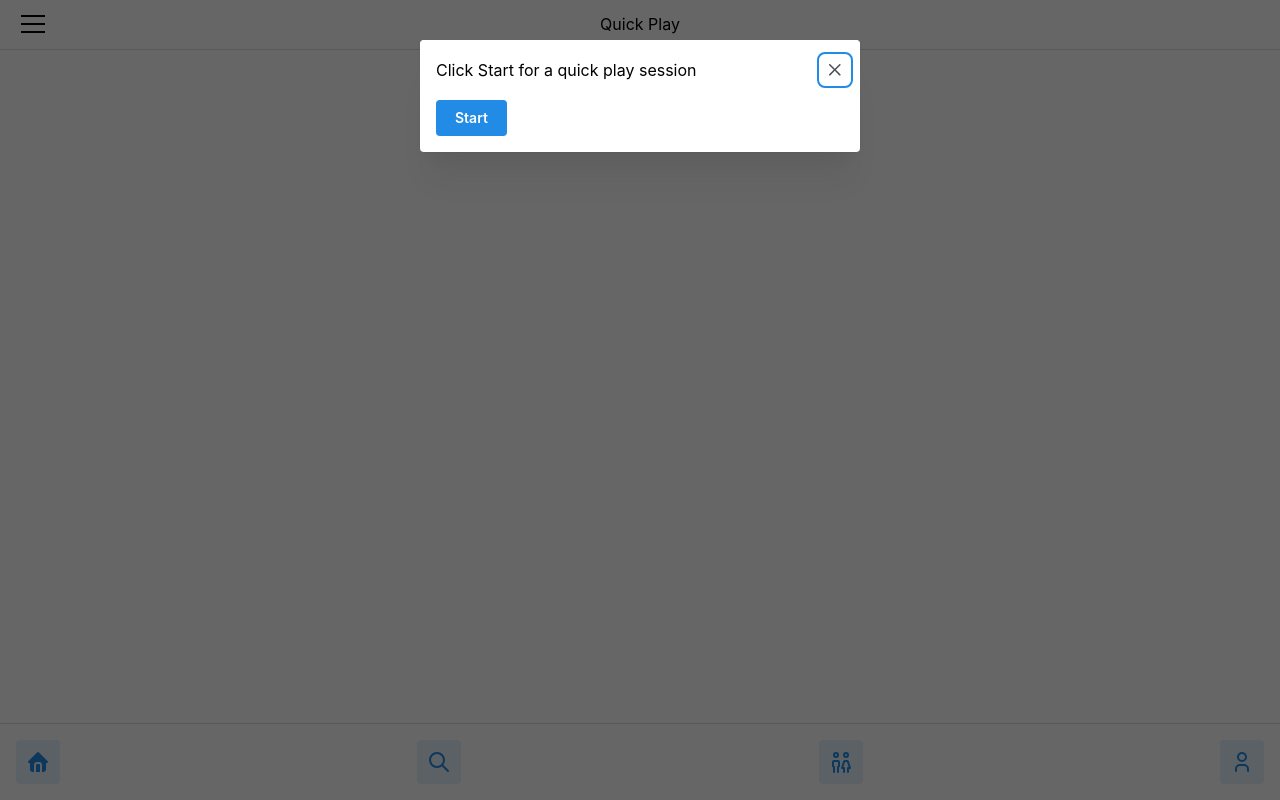
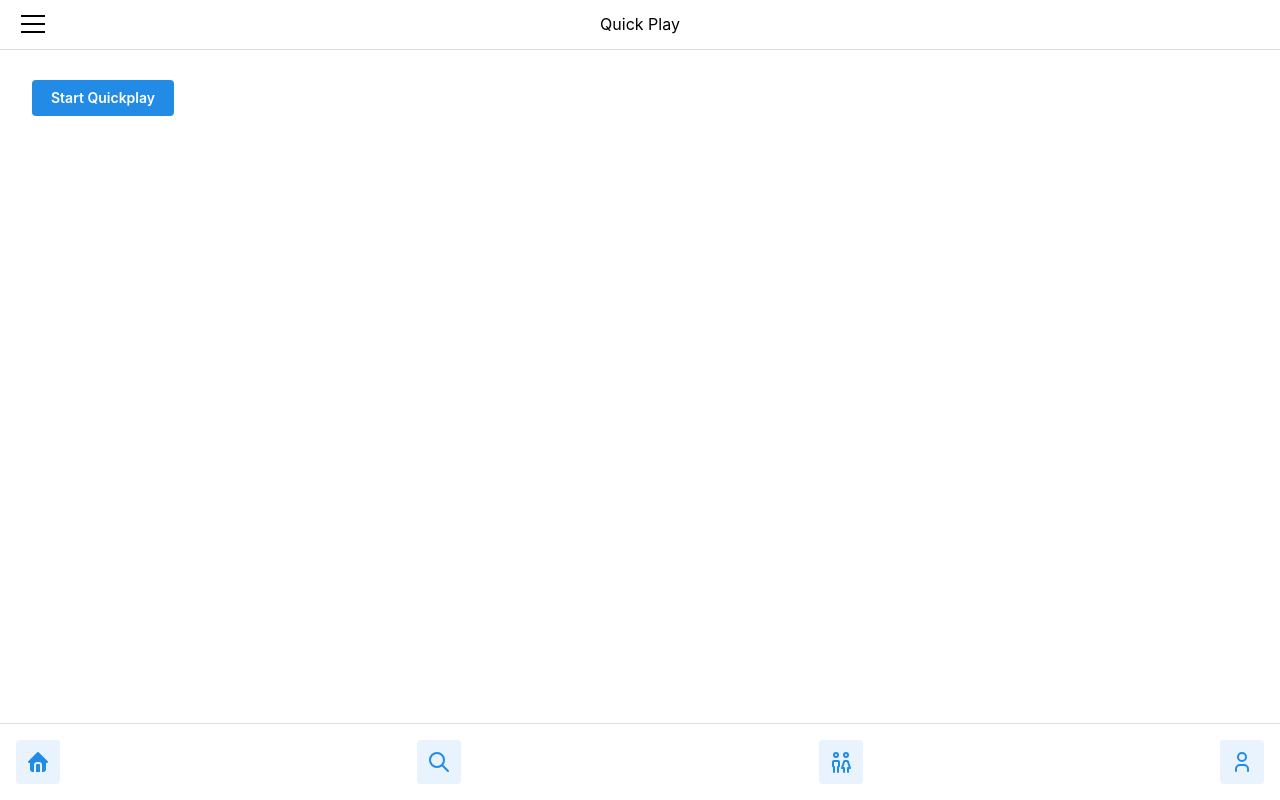
Before and after one commit to Jufrench/flagcentro, a React (Vite) app: page / in a window 1280 px wide. Built offline with nearby package versions, Linux system fonts and the light colour scheme.

Commit message:
countries copy, add intro

```diff
--- a/src/components/quickplay/QuickPlay.tsx
+++ b/src/components/quickplay/QuickPlay.tsx
@@ -5,13 +5,14 @@ import Countries from "../../../public/countries.json";
 import FlagDisplay from "../FlagDisplay";
 import AnswerEvalAlert from "../AnswerEvalAlert";
 import NextButton from "../NextButton";
-import QuickPlayModal from "./QuickPlayModal";
+import QuickPlayIntro from "./QuickPlayIntro";
 
 export default function QuickPlay() {
-  const randNum = Math.floor(Math.random() * 250);
+  let countries = Countries;
+  const randNum = Math.floor(Math.random() * countries.length);
 
   const [isQuickPlayReady, setIsQuickPlayReady] = useState<boolean>(false);
-  const [activeCountry, setActiveCountry] = useState<any | null>(Countries[randNum]);
+  const [activeCountry, setActiveCountry] = useState<any | null>(countries[randNum]);
   const [userAnswer, setUserAnswer] = useState<string>("");
   const [answerEval, setAnswerEval] = useState<boolean | null>(null);
   const [showAnswerEval, setShowAnswerEval] = useState<boolean>(false);
@@ -29,19 +30,23 @@ export default function QuickPlay() {
   };
 
   const handleNextCountry = () => {
-    setActiveCountry(Countries[randNum]);
+    setActiveCountry(countries[randNum]);
     setUserAnswer("");
     setShowAnswerEval(false);
     setIsSubmitDisabled(false);
   };
 
-  const handleStartQuickPlay = () => {
-    setIsQuickPlayReady(true);
+  const handleStartQuickPlay = (value: boolean) => {
+    setIsQuickPlayReady(value);
   }
 
   return (
     <>
-      {isQuickPlayReady && <Stack>
+      {!isQuickPlayReady
+        ?
+        <QuickPlayIntro handleStartQuickPlay={handleStartQuickPlay} />
+        :
+        <Stack>
           <FlagDisplay activeCountry={activeCountry} />
           {showAnswerEval && <AnswerEvalAlert correctCountry={activeCountry} isCorrect={answerEval} />}
           <TextInput
@@ -56,10 +61,12 @@ export default function QuickPlay() {
             <Button
               disabled={userAnswer.length < 2 ? true : isSubmitDisabled}
               onClick={handleSubmitAnswer}
-            style={{ flexGrow: 1 }}>Submit</Button>
+              style={{ flexGrow: 1 }}
+            >
+              Submit
+            </Button>
           </Group>
         </Stack>}
-      <QuickPlayModal handleStartQuickPlay={handleStartQuickPlay} />
     </>
   );
 }
--- /dev/null
+++ b/src/components/quickplay/QuickPlayIntro.tsx
@@ -0,0 +1,11 @@
+import { Button } from "@mantine/core";
+
+interface QuickPlayIntroProps {
+  handleStartQuickPlay: (value: boolean) => void;
+}
+
+export default function QuickPlayIntro(props: QuickPlayIntroProps) {
+  return (
+    <Button onClick={() => props.handleStartQuickPlay(true)}>Start Quickplay</Button>
+  )
+}
```
Lines whose indentation alone changed are shown as unchanged.
